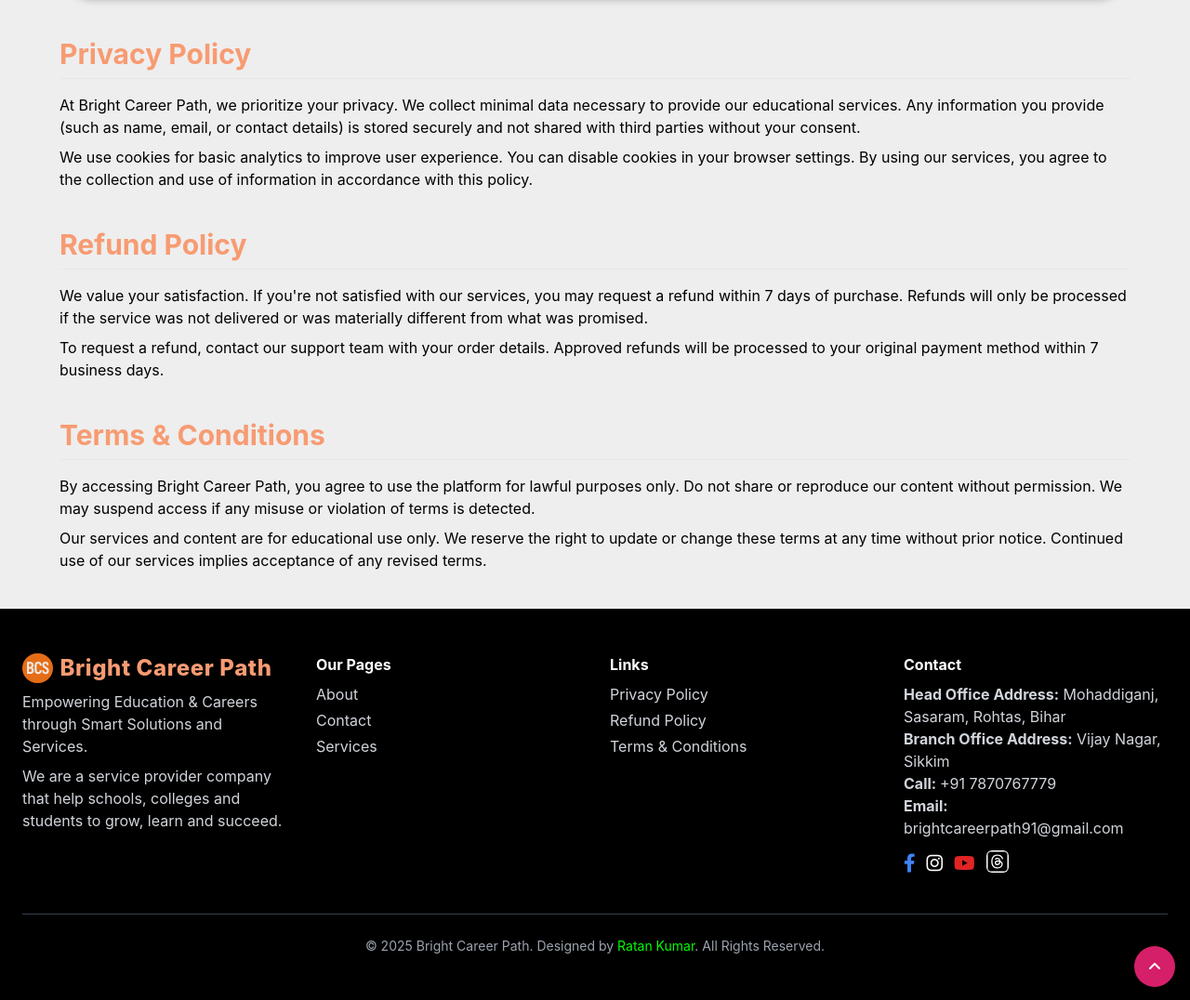
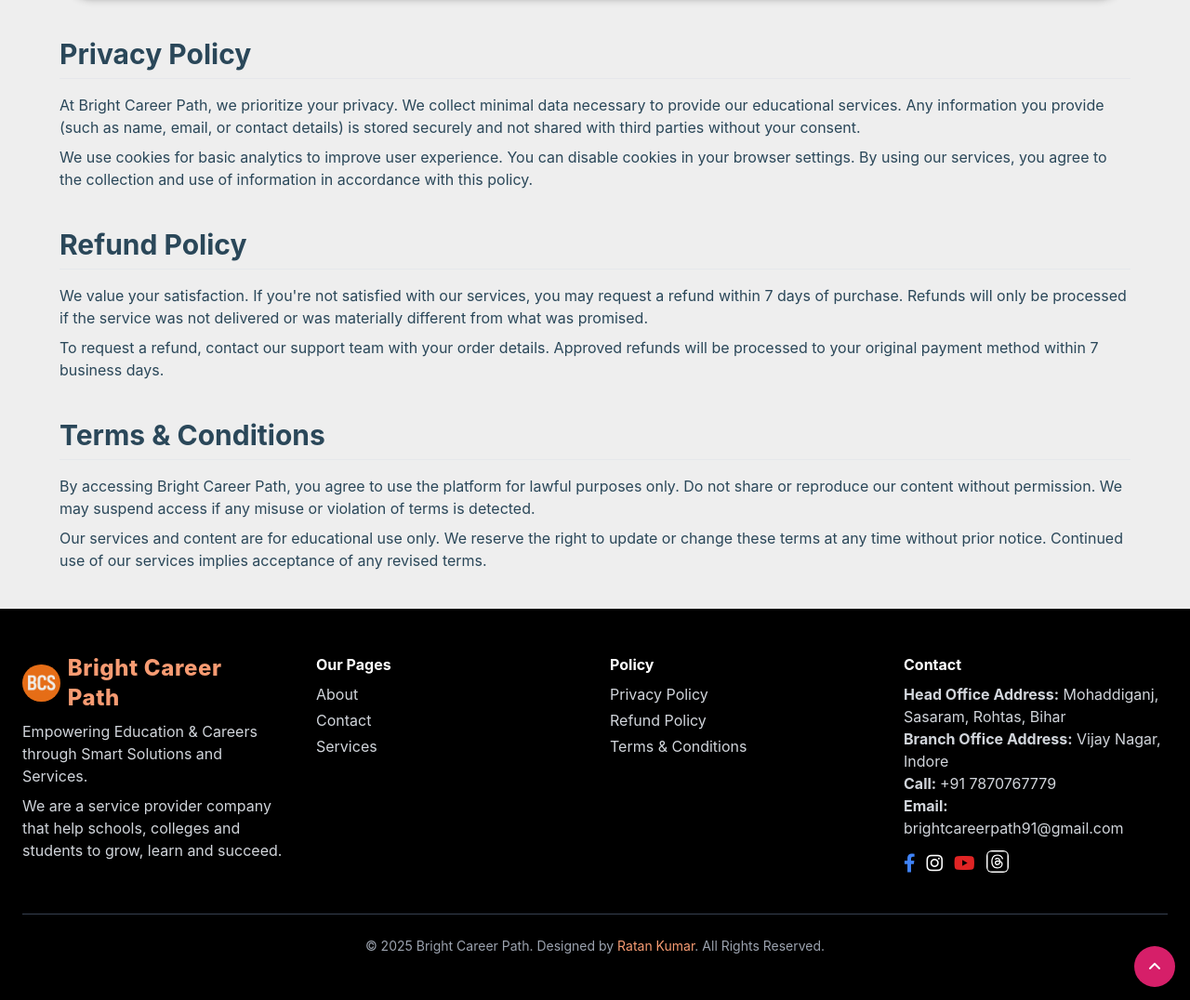
Before and after one commit to ratan-kumar-git/Bright-Career-Path, a Flask app: page /policy in a window 1280 px wide. Shown: the part 92-1168 px from the top of the page at 93% size. Run offline with Flask 3, Linux system fonts and the light colour scheme; some libraries are stand-ins or nearby versions.

Commit message:
minor changes

```diff
--- a/static/css/output.css
+++ b/static/css/output.css
@@ -871,6 +867,10 @@
   height: 100vh;
 }
 
+.h-10 {
+  height: 2.5rem;
+}
+
 .min-h-screen {
   min-height: 100vh;
 }
--- a/templates/admin/admin.html
+++ b/templates/admin/admin.html
@@ -95,7 +95,7 @@
 <section class="bg-primary mx-5 md:mx-10 max-w-full my-5 md:my-10 animate-fade-up">
     <!-- Start coding here -->
     <div class="bg-secondary text-primarytext relative shadow-md sm:rounded-lg overflow-hidden">
-        <div class="flex flex-col md:flex-row items-center justify-between space-y-3 md:space-y-0 md:space-x-4 p-4">
+        <div class="flex items-center space-y-3 md:space-y-0 md:space-x-4 p-4">
             <!-- Modal toggle -->
             <button id="defaultModalButton" data-modal-target="defaultModal" data-modal-toggle="defaultModal"
                 class="flex items-center justify-center text-primarytext bg-primarybutton hover:text-white focus:ring-4 font-medium rounded-lg text-sm px-5 py-2.5 text-center"
--- a/templates/admin/admin_services.html
+++ b/templates/admin/admin_services.html
@@ -1,7 +1,7 @@
 {% extends 'admin/layout.html' %}
 {% block content %}
 
-<h1 class="animate-bounce animate-infinite mx-5 md:mx-14 text-center text-2xl md:text-3xl lg:text-4xl py-5 font-serif font-extrabold">
+<h1 class="animate-bounce animate-infinite mx-5 md:mx-14 text-center text-lg md:text-2xl lg:text-3xl py-5 font-serif font-extrabold">
     Editing --> {{service_data.title}} (Service Page)
 </h1>
 
--- a/templates/admin/edit_service.html
+++ b/templates/admin/edit_service.html
@@ -1,7 +1,7 @@
 {% extends 'admin/layout.html' %}
 {% block content %}
 
-<h1 class="animate-bounce animate-infinite text-center text-2xl md:text-3xl lg:text-4xl py-5 font-serif font-extrabold">
+<h1 class="animate-bounce animate-infinite text-center text-lg md:text-2xl lg:text-3xl py-5 font-serif font-extrabold">
     Editing --> {{service.title}} (service)
 </h1>
 
--- a/templates/home.html
+++ b/templates/home.html
@@ -12,7 +12,9 @@
                 class="animate-fade-up max-w-2xl mb-4 text-3xl md:text-4xl xl:text-5xl font-extrabold text-primarytext tracking-tight leading-none">
                 Empowering Education & Careers for a Brighter Tomorrow</h1>
             <p class="animate-fade-up max-w-2xl mb-6 font-light text-primarytext lg:mb-8 md:text-lg lg:text-xl ">
-                We are a service provider company that help schools, colleges and students to grow, learn and succeed.
+                We are a service provider company that help schools, colleges and students to grow, learn and succeed. <br>
+                🎓 Trusted by educational institutions across India <br>
+                📞 Start your journey today — Let’s grow together
             </p>
             <a href="/services"
                 class="animate-fade-up inline-flex items-center justify-center px-5 py-3 mr-3 text-base font-medium text-center text-white rounded-lg bg-primarybutton hover:text-primarytext">
--- a/templates/layout.html
+++ b/templates/layout.html
@@ -96,8 +96,8 @@
             <div>
                 <a href="/" class="flex items-center">
                     <img src="{{ url_for('static', filename='images/logo.png') }}" alt="logo"
-                        class="h-8 w-auto md:h-10 lg:h-12 object-contain rounded-full" />
-                    <span class="text-primarybutton px-2 rounded-sm md:text-xl lg:text-2xl font-extrabold tracking-wide">Bright Career Path</span>
+                        class="w-auto h-10 lg:h-12 object-contain rounded-full" />
+                    <span class="text-primarybutton px-2 rounded-sm text-2xl font-extrabold tracking-wide">Bright Career Path</span>
                 </a>
                 <p class="mt-2 text-gray-300">Empowering Education & Careers through Smart Solutions and Services.</p>
                 <p class="mt-2 text-gray-300">We are a service provider company that help schools, colleges and students
@@ -116,7 +116,7 @@
 
             <!-- Links -->
             <div>
-                <h3 class="font-bold text-white mb-2">Links</h3>
+                <h3 class="font-bold text-white mb-2">Policy</h3>
                 <ul class="space-y-1 text-gray-300">
                     <li><a href="/policy">Privacy Policy</a></li>
                     <li><a href="/policy">Refund Policy</a></li>
@@ -128,7 +128,7 @@
             <div>
                 <h3 class="font-bold text-white mb-2">Contact</h3>
                 <p class="text-gray-300"><strong>Head Office Address:</strong> Mohaddiganj, Sasaram, Rohtas, Bihar</p>
-                <p class="text-gray-300"><strong>Branch Office Address:</strong> Vijay Nagar, Sikkim</p>
+                <p class="text-gray-300"><strong>Branch Office Address:</strong> Vijay Nagar, Indore</p>
                 <p class="text-gray-300"><strong>Call: </strong><a href="tel:+917870767779">+91 7870767779</a></p>
                 <p class="text-gray-300"><strong>Email: </strong><a
                         href="mailto:brightcareerpath91@gmail.com">brightcareerpath91@gmail.com</a></p>
@@ -150,7 +150,7 @@
 
         <!-- Bottom Strip -->
         <div class="mt-10 border-t border-gray-700 pt-6 text-center text-gray-400 text-sm">
-            © 2025 <span class="text-cyan-400">Bright Career Path</span>. Designed by <span class="text-green">Ratan
+            © 2025 <span class="text-cyan-400">Bright Career Path</span>. Designed by <span class="text-primarybutton">Ratan
                 Kumar</span>. All Rights
             Reserved.
         </div>
--- a/templates/policy.html
+++ b/templates/policy.html
@@ -3,32 +3,32 @@
 
 <!-- Privacy Policy -->
 <section id="privacy" class="mx-5 md:mx-16 max-w-full my-10 animate-fade-up">
-    <h2 class="text-3xl font-bold text-primarybutton mb-4 border-b pb-2">Privacy Policy</h2>
-    <p class="mb-2">At Bright Career Path, we prioritize your privacy. We collect minimal data necessary to
+    <h2 class="text-3xl font-bold text-primarytext mb-4 border-b pb-2">Privacy Policy</h2>
+    <p class="mb-2 text-primarytext">At Bright Career Path, we prioritize your privacy. We collect minimal data necessary to
         provide our educational services. Any information you provide (such as name, email, or contact details)
         is stored securely and not shared with third parties without your consent.</p>
-    <p class="mb-2">We use cookies for basic analytics to improve user experience. You can disable cookies in
+    <p class="mb-2 text-primarytext">We use cookies for basic analytics to improve user experience. You can disable cookies in
         your browser settings. By using our services, you agree to the collection and use of information in
         accordance with this policy.</p>
 </section>
 
 <!-- Refund Policy -->
 <section id="refund" class="mx-5 md:mx-16 max-w-full my-10 animate-fade-up">
-    <h2 class="text-3xl font-bold text-primarybutton mb-4 border-b pb-2">Refund Policy</h2>
-    <p class="mb-2">We value your satisfaction. If you're not satisfied with our services, you may request a
+    <h2 class="text-3xl font-bold text-primarytext mb-4 border-b pb-2">Refund Policy</h2>
+    <p class="mb-2 text-primarytext">We value your satisfaction. If you're not satisfied with our services, you may request a
         refund within 7 days of purchase. Refunds will only be processed if the service was not delivered or was
         materially different from what was promised.</p>
-    <p class="mb-2">To request a refund, contact our support team with your order details. Approved refunds will
+    <p class="mb-2 text-primarytext">To request a refund, contact our support team with your order details. Approved refunds will
         be processed to your original payment method within 7 business days.</p>
 </section>
 
 <!-- Terms & Conditions -->
 <section id="terms" class="mx-5 md:mx-16 max-w-full my-10 animate-fade-up">
-    <h2 class="text-3xl font-bold text-primarybutton mb-4 border-b pb-2">Terms & Conditions</h2>
-    <p class="mb-2">By accessing Bright Career Path, you agree to use the platform for lawful purposes only. Do
+    <h2 class="text-3xl font-bold text-primarytext mb-4 border-b pb-2">Terms & Conditions</h2>
+    <p class="mb-2 text-primarytext">By accessing Bright Career Path, you agree to use the platform for lawful purposes only. Do
         not share or reproduce our content without permission. We may suspend access if any misuse or violation
         of terms is detected.</p>
-    <p class="mb-2">Our services and content are for educational use only. We reserve the right to update or
+    <p class="mb-2 text-primarytext">Our services and content are for educational use only. We reserve the right to update or
         change these terms at any time without prior notice. Continued use of our services implies acceptance of
         any revised terms.</p>
 </section>
```
Also changed, not shown: other parts of static/css/output.css (+18 -55 lines), templates/about.html (+6 -6 lines), templates/contact.html (+11 -7 lines).
